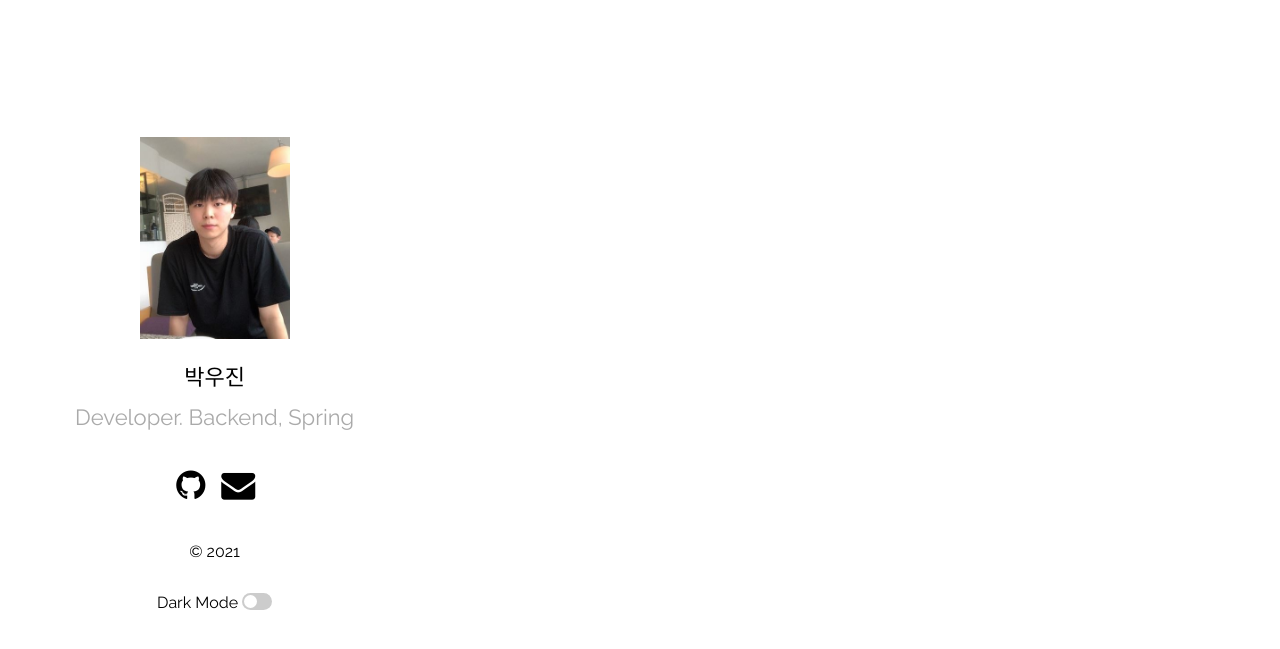
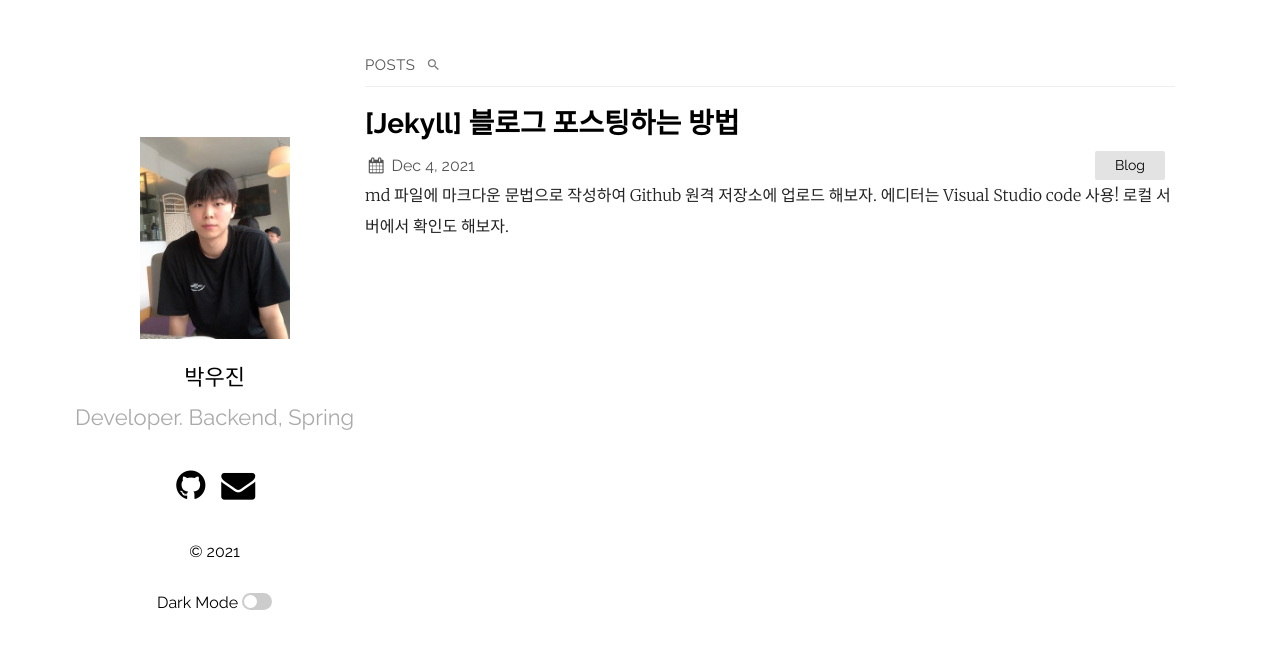
Before and after one commit to dbslzld15/dbslzld15.github.io, a Jekyll site: the page built from index.md, in a window 1280 px wide. Shown: the top 649 px of the page. Built offline with Jekyll 4.4.1, drawn with Linux system fonts in a browser that asks for light colours.

Commit message:
welcome page 추가

```diff
--- a/_posts/welcome-page.markdown
+++ b/_posts/2021-12-04-welcome-page.markdown
@@ -1,8 +1,18 @@
 ---
 layout: post
-title:  "Integrating razorpay into your webapp"
-date:   2019-03-23 21:03:36 +0530
-categories: Javascript NodeJS
+title:  "[Jekyll] 블로그 포스팅하는 방법"
+excerpt: "md 파일에 마크다운 문법으로 작성하여 Github 원격 저장소에 업로드 해보자. 에디터는 Visual Studio code 사용! 로컬 서버에서 확인도 해보자. "
+
+categories:
+  - Blog
+tags:
+  - [Blog, jekyll, Github, Git]
+
+toc: true
+toc_sticky: true
+
+date: 2021-12-04
+last_modified_at: 2021-12-04
 ---
 Lorem ipsum dolor sit amet, consectetur adipisicing elit, sed do eiusmod tempor incididunt ut labore et dolore magna aliqua. Ut enim ad minim veniam, quis nostrud exercitation ullamco laboris nisi ut aliquip ex ea commodo consequat. Duis aute irure dolor in reprehenderit in voluptate velit esse
 
```
